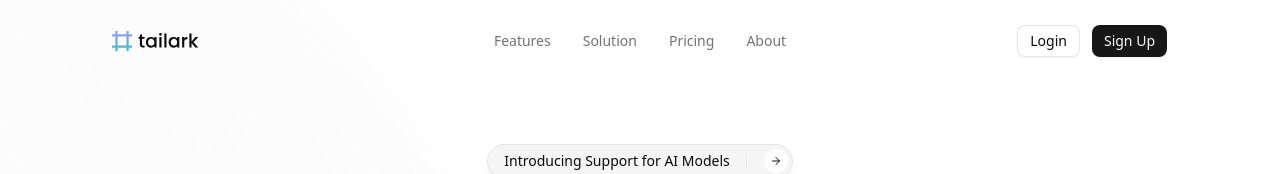
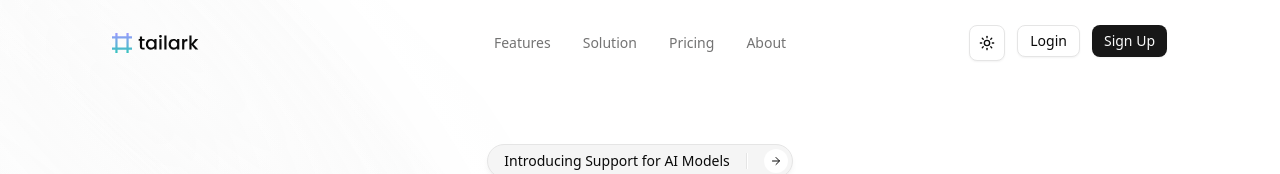
Before and after one commit to RahulKolli/collapse, a Next.js app: page / in a window 1280 px wide. Shown: the top 174 px of the page. Built offline with nearby package versions, Linux system fonts and the light colour scheme.

Commit message:
Darkmode icon

```diff
--- a/src/components/header.jsx
+++ b/src/components/header.jsx
@@ -5,6 +5,7 @@ import { Menu, X } from 'lucide-react'
 import { Button } from '@/components/ui/button'
 import React from 'react'
 import { cn } from '@/lib/utils'
+import { ModeToggle } from './ui/mode-toggle'
 
 const menuItems = [
     { name: 'Features', href: '#link' },
@@ -81,6 +82,7 @@ export const HeroHeader = () => {
                             </div>
                             <div
                                 className="flex w-full flex-col space-y-3 sm:flex-row sm:gap-3 sm:space-y-0 md:w-fit">
+                                    < ModeToggle />
                                 <Button
                                     asChild
                                     variant="outline"
```
